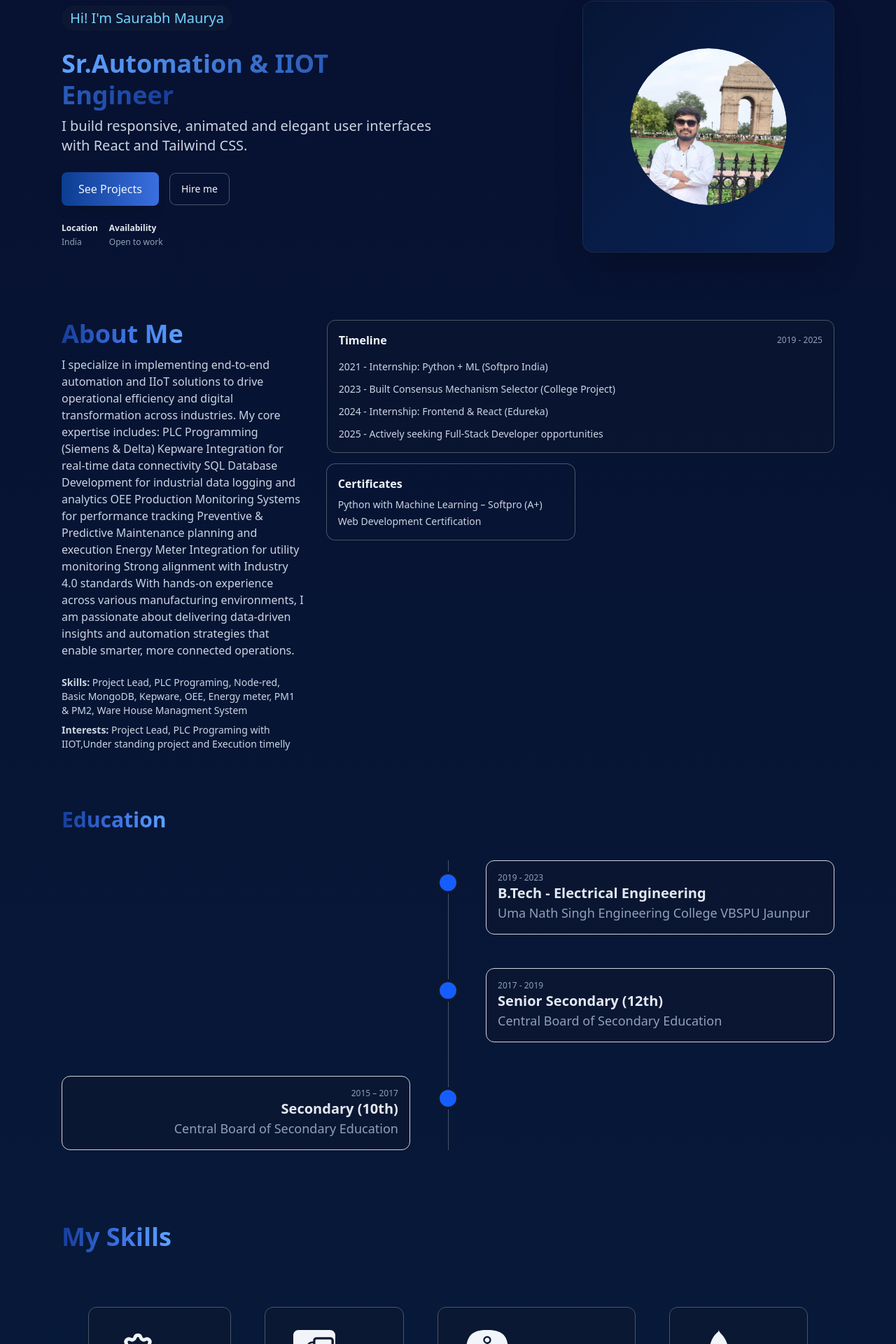
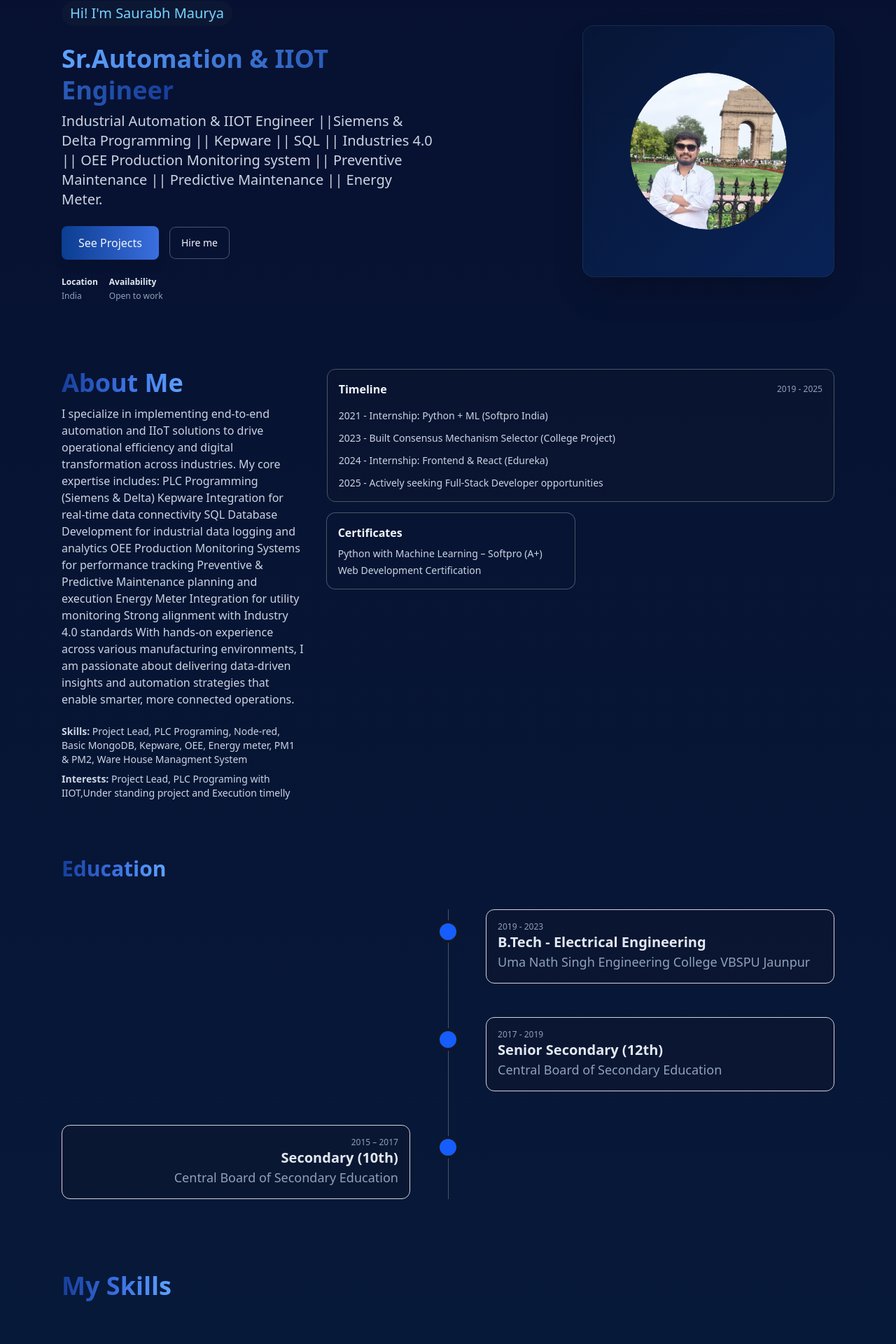
Before and after one commit to Saurabh8115/Saurabh_Smart, a React (Vite) app: page / in a window 1280 px wide. Shown: the part 139-2059 px from the top of the page at 70% size. Built offline with nearby package versions, Linux system fonts and the light colour scheme.

Commit message:
Initial commit

```diff
--- a/src/pages/hero/HeroSection.jsx
+++ b/src/pages/hero/HeroSection.jsx
@@ -26,7 +26,7 @@ useEffect(() => {
           <h2 className="text-4xl md:text-4xl font-extrabold leading-tight">
            <span className="bg-linear-to-r from-[#5fa3ff] to-[#163e9a] bg-clip-text text-transparent transition-all duration-500">
     {roles[currentRole]}</span>
-            <span className="block text-slate-300 text-xl mt-2 font-medium">I build responsive, animated and elegant user interfaces with React and Tailwind CSS.</span>
+            <span className="block text-slate-300 text-xl mt-2 font-medium">Industrial Automation & IIOT Engineer ||Siemens & Delta Programming || Kepware || SQL || Industries 4.0 || OEE Production Monitoring system || Preventive Maintenance || Predictive Maintenance || Energy Meter.</span>
           </h2>
 
           <div className="flex gap-4 items-center">
--- a/src/pages/skill/SkillChild.jsx
+++ b/src/pages/skill/SkillChild.jsx
@@ -34,7 +34,7 @@ const SkillChild = (props) => {
   return (
     <>
     <div className="py-4 px-6 sm:py-8 sm:px-10 bg-slate-900/40 border border-gray-600 hover:border-amber-600 rounded-xl" data-aos="fade-in" data-aos-delay="200">
-        <div className="text-6xl">{IconComponent && <IconComponent />}</div>
+        <div className="text-6xl flex items-center justify-center">{IconComponent && <IconComponent />}</div>
         <div className="text-center pt-1.5">{props.data.skill}</div>
     </div>
     </>
```
